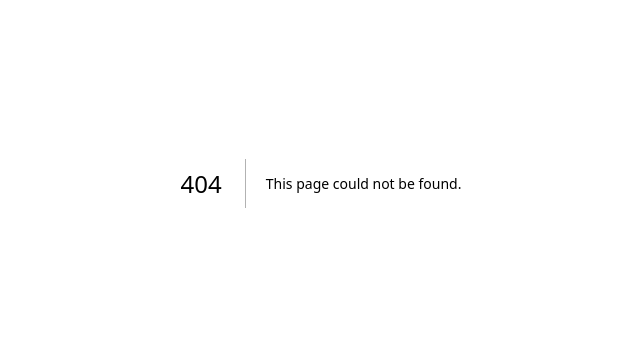
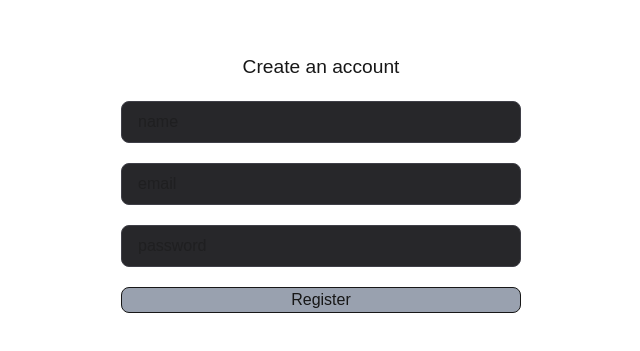
Before and after one commit to CheRokeeBTW/messenger, a Next.js app in the folder client/: page /auth/register in a window 1280 px wide. Before the commit this address had no page. Shown: the part 217-568 px from the top of the page, without its empty margins (319-959 px from the left). Built offline with nearby package versions, Linux system fonts and the light colour scheme.

Commit message:
adding register page

```diff
--- /dev/null
+++ b/client/app/auth/register/page.module.css
@@ -0,0 +1,5 @@
+.registrationHeader{
+    display: flex;
+    justify-content: center;
+    font-size: 1.2rem;
+}
--- /dev/null
+++ b/client/app/auth/register/page.tsx
@@ -0,0 +1,121 @@
+"use client";
+import { useState } from "react";
+import styles from './page.module.css';
+
+export default function RegisterPage(){
+    const [email, setEmail] = useState< string>("");
+    const [username, setUsername] = useState<string>("");
+    const [password, setPassword] = useState<string>("");
+    const [error, setError] = useState<string | null>(null);
+    const [isLoading, setIsLoading] = useState<boolean>(false);
+
+
+    const handleRegister = async () =>{
+        const emailRegex = /^[^\s@]+@[^\s@]+\.[^\s@]+$/;
+        const usernameRegex = /^[A-Za-z\s-]+$/;
+
+        if(!emailRegex.test(email)){
+            setError('Enter a valid email');
+            return
+        }
+
+        if(password.length < 4){
+            setError('Password must be at least 4 characters');
+            return
+        }
+
+        if (!usernameRegex.test(username)) {
+            setError('Name must contain only letters');
+            return
+        }
+
+        if(username.length < 2){
+            setError('Name must be at least 2 characters');
+            return
+        }
+
+        setIsLoading(true);
+
+        try{
+            const res = await fetch("http://localhost:3001/auth/register", {
+                method: "POST",
+                headers: { "Content-Type": "application/json"},
+                body: JSON.stringify({ email, password, username }),
+            });
+
+            setIsLoading(false);
+
+           const data = await res.json();
+
+            if (!res.ok) {
+            setError(data.message);
+            return;
+            }
+        }
+            finally {
+                setIsLoading(false);
+            }
+        // catch(error){
+        //     if(error instanceof Error){
+        //         setError(error.message);
+        //         setIsLoading(false);
+        //     }
+        //     else{
+        //         setError('Registration failed');
+        //         setIsLoading(false);
+        //     }
+        // }
+    }
+
+    return(
+        <div className="flex justify-center items-center h-screen">
+            <div className="flex flex-col gap-5">
+                <h1 className="flex justify-center text-[1.2rem]">Create an account</h1>
+            <form
+                onSubmit={(e) => {
+                    e.preventDefault();
+                    handleRegister();
+                }}
+                className="w-100 flex flex-col gap-5"
+            >
+                <input
+                    type="text"
+                    placeholder="name"
+                    value={username}
+                    onChange={(e) => setUsername(e.target.value)}
+                    className="w-full pl-4 py-2 rounded-lg bg-zinc-800 border border-zinc-700"
+                    required
+                />
+                <input
+                    type="text"
+                    placeholder="email"
+                    value={email}
+                    onChange={(e) => setEmail(e.target.value)}
+                    className="w-full pl-4 py-2 rounded-lg bg-zinc-800 border border-zinc-700"
+                    required
+                />
+                <input
+                    type="password"
+                    placeholder="password"
+                    value={password}
+                    onChange={(e) => setPassword(e.target.value)}
+                    className="w-full pl-4 py-2 rounded-lg bg-zinc-800 border border-zinc-700"
+                    required
+                />
+                {error && <p className="text-red-500 text-sm">{error}</p>}
+                <button
+                    type="submit"
+                    disabled={isLoading}
+                    className = {`hover:cursor-pointer border rounded-lg ${
+                        isLoading
+                        ? "bg-zinc-600 cursor-not-allowed"
+                        : "bg-gray-400 hover:bg-gray-100"
+                    }`}
+                >
+                    {isLoading ? "Creating an account" : "Register"}
+                </button>
+            </form>
+        </div>
+        </div>
+    )
+}
```
Also changed, not shown: client/app/auth/signin/page.tsx (added, +17 -0 lines).
